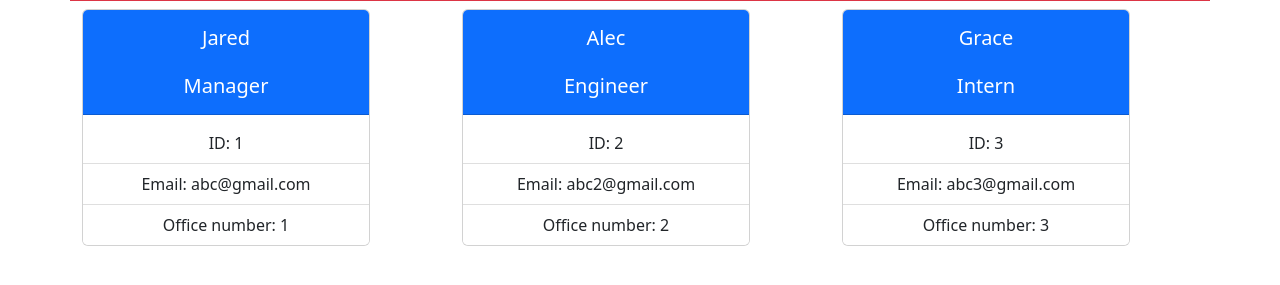
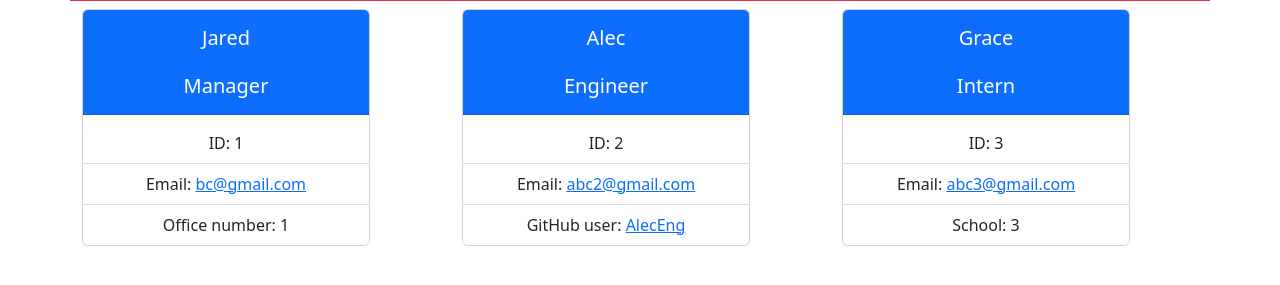
Before and after one commit to 17-0602/Team-Profile-Generator, a website: page index.html in a window 1280 px wide. Shown: the part 73-358 px from the top of the page. Drawn offline with nearby package versions, Linux system fonts and the light colour scheme.

Commit message:
added missing tags

```diff
--- a/index.html
+++ b/index.html
@@ -19,7 +19,7 @@
             <h5 class="card-header p-3 mb-2 bg-primary text-white">Jared<br /><br />Manager</h5>
             <ul class="list-group list-group-flush">
                 <li class="list-group-item">ID: 1</li>
-                <li class="list-group-item">Email: abc@gmail.com</li>
+                <li class="list-group-item">Email: <a href="mailto:${email}">bc@gmail.com</a></li>
                 <li class="list-group-item">Office number: 1</li>
             </ul>
             </div>
@@ -29,8 +29,8 @@
             <h5 class="card-header p-3 mb-2 bg-primary text-white">Alec<br /><br />Engineer</h5>
             <ul class="list-group list-group-flush">
                 <li class="list-group-item">ID: 2</li>
-                <li class="list-group-item">Email: abc2@gmail.com</li>
-                <li class="list-group-item">Office number: 2</li>
+                <li class="list-group-item">Email: <a href="mailto:${email}">abc2@gmail.com</a></li>
+                <li class="list-group-item">GitHub user: <a href="https://github.com/${gitHub}">AlecEng</a></li>
             </ul>
             </div>
         </div>
@@ -39,8 +39,8 @@
             <h5 class="card-header p-3 mb-2 bg-primary text-white">Grace<br /><br />Intern</h5>
             <ul class="list-group list-group-flush">
                 <li class="list-group-item">ID: 3</li>
-                <li class="list-group-item">Email: abc3@gmail.com</li>
-                <li class="list-group-item">Office number: 3</li>
+                <li class="list-group-item">Email: <a href="mailto:${email}">abc3@gmail.com</a></li>
+                <li class="list-group-item">School: 3</li>
             </ul>
             </div>
         </div>
```
Also changed, not shown: app.js (+4 -4 lines).
